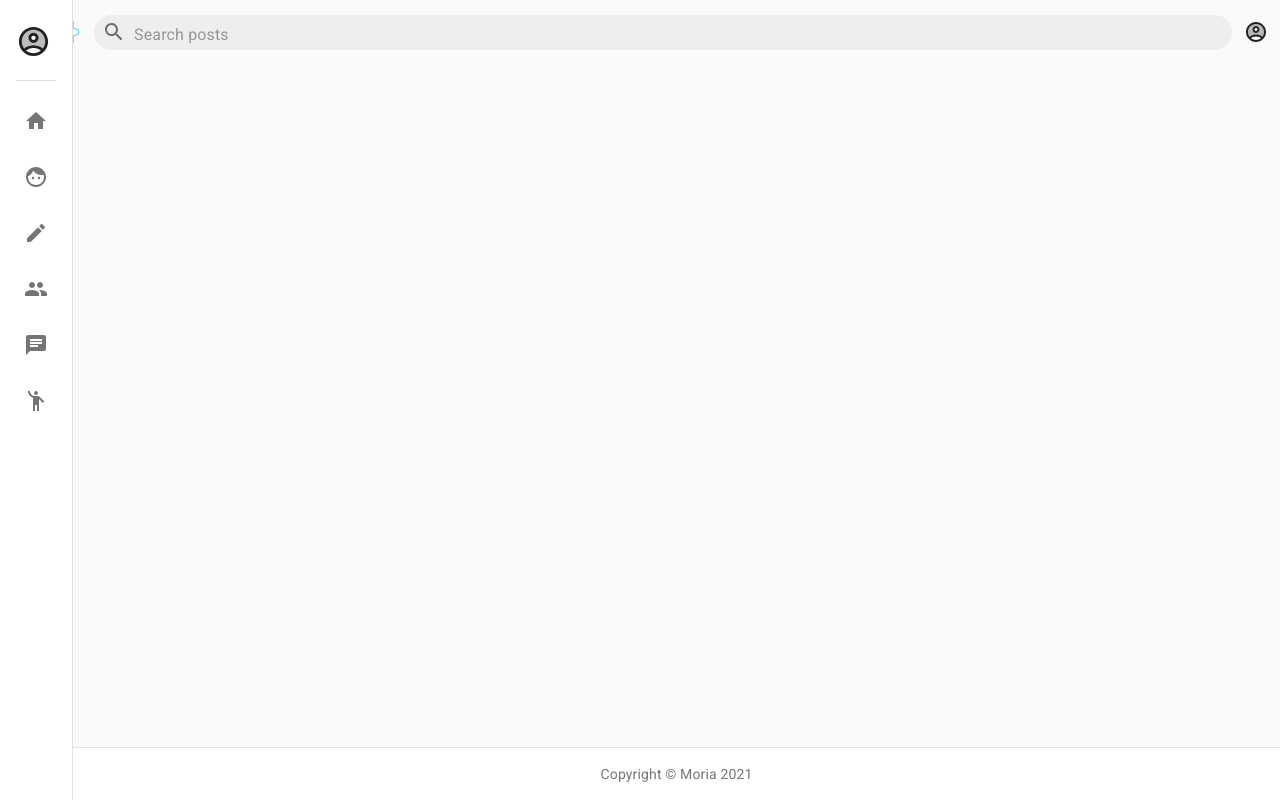
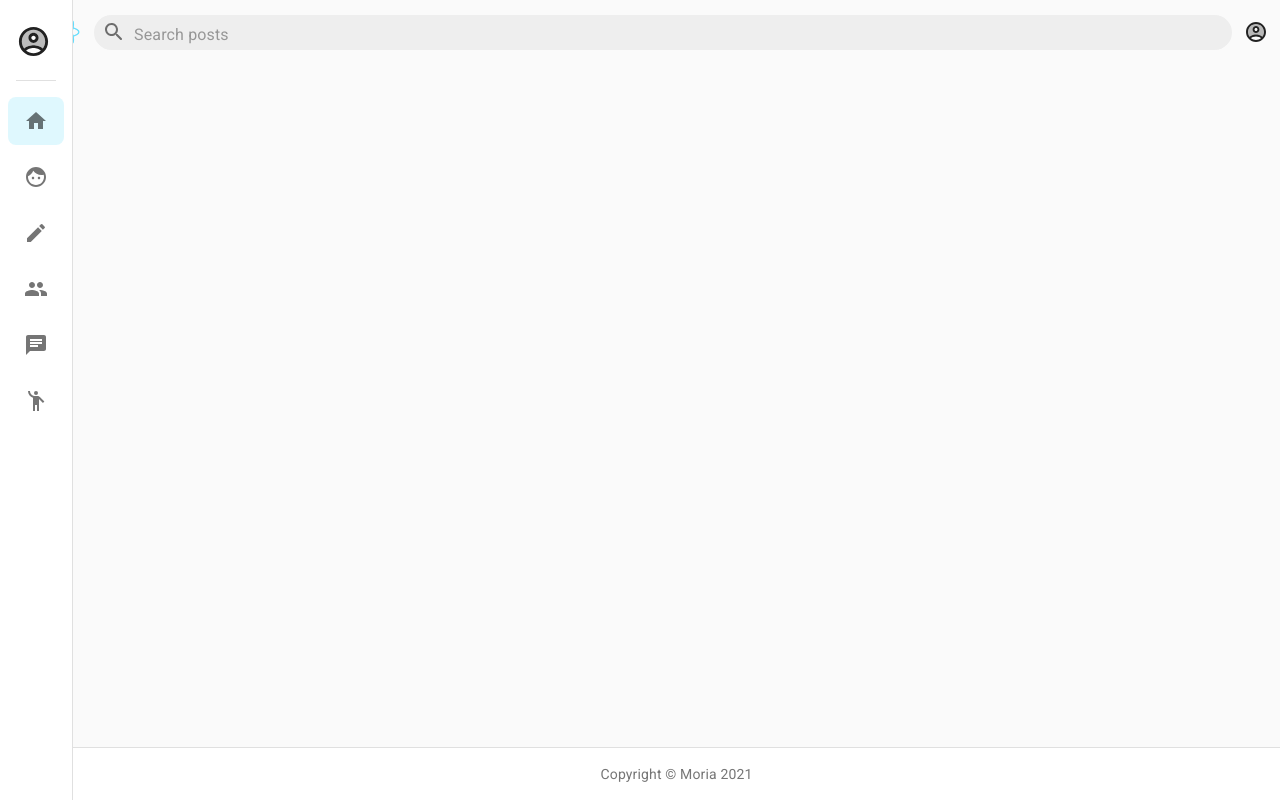
Before and after one commit to hassanelshazly/moria, a React (Create React App) app in the folder frontend/: page /sign-in in a window 1280 px wide. Built offline with nearby package versions, Linux system fonts and the light colour scheme.

Commit message:
Fix typos

```diff
--- a/frontend/src/components/GroupRequests.jsx
+++ b/frontend/src/components/GroupRequests.jsx
@@ -105,7 +105,7 @@ function GroupRequests(props) {
                   <IconButton
                     edge="end"
                     aria-label="accept-member"
-                    onCLick={() => {
+                    onClick={() => {
                       acceptRequest({ variables: { group_id, user: id } });
                       setRequestsState((prevRequests) =>
                         prevRequests.filter((el) => el.id === id)
--- a/frontend/src/components/MainNav.jsx
+++ b/frontend/src/components/MainNav.jsx
@@ -547,7 +547,7 @@ function DrawerItems() {
           <ListItem
             key={item.id}
             className={classes.listItem}
-            selected={history.location.pathname === item.id}
+            selected={history.location.pathname.startsWith(item.id)}
             button
             onClick={() => history.push(item.id)}
           >
--- a/frontend/src/components/Posts.jsx
+++ b/frontend/src/components/Posts.jsx
@@ -250,6 +250,7 @@ function PostViewer(props) {
     body,
     comments,
     likes,
+    likeCount,
     handlePostDelete,
     showSnackbar,
   } = props;
@@ -396,6 +397,7 @@ function PostViewer(props) {
             }}
           />
         </IconButton>
+        {likeCount}
         <IconButton aria-label="share">
           <ShareIcon />
         </IconButton>
```
